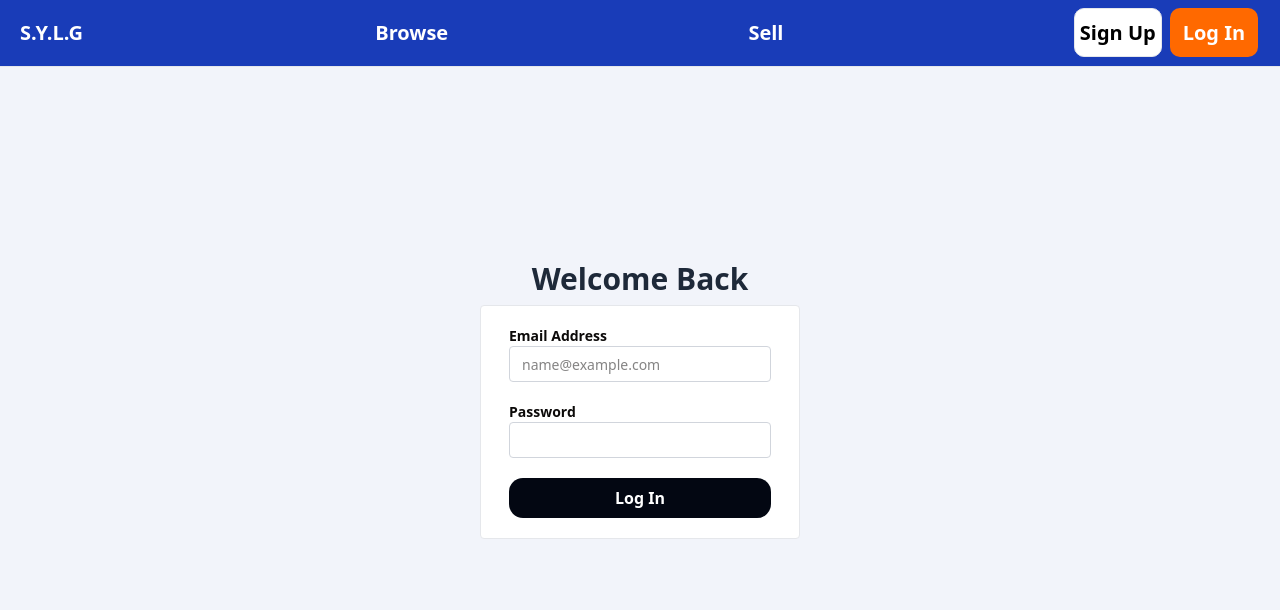
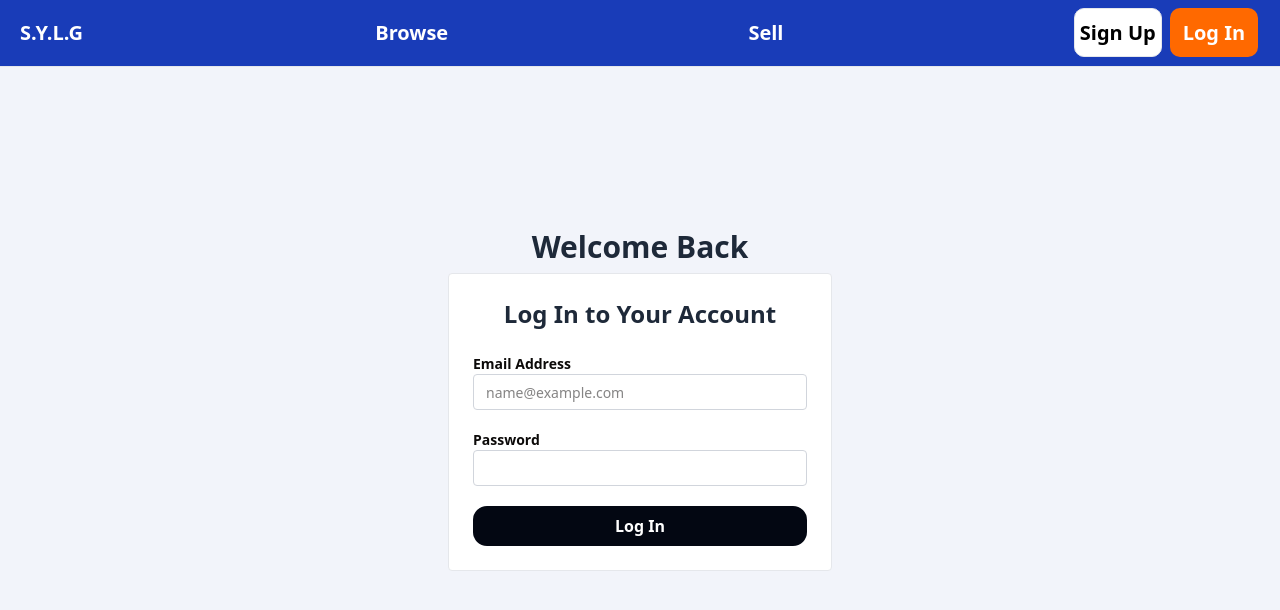
Before and after one commit to JammyBoi41/seeyalatergator, a React (Vite) app in the folder frontend/: page /login in a window 1280 px wide. Shown: the top 610 px of the page. Built offline with nearby package versions, Linux system fonts and the light colour scheme; no server answers.

Commit message:
Extracted login form into its own component for reusability

```diff
--- /dev/null
+++ b/frontend/src/components/LoginForm.jsx
@@ -0,0 +1,54 @@
+import React, { useState } from 'react';
+import Form from 'react-bootstrap/Form';
+import loginUser from '../lib/loginUser';
+
+const LoginForm = () => {
+  const [loginData, setLoginData] = useState({
+    email: '',
+    password: ''
+  });
+
+  const handleSubmit = (e) => {
+    e.preventDefault();
+    loginUser(loginData);
+  };
+
+  return (
+    <Form className="w-full bg-white rounded border-gray-200 border p-6 font-bold max-w-sm" onSubmit={handleSubmit}>
+      <div className="text-center mb-6">
+        <h2 className="text-2xl font-semibold text-gray-800">Log In to Your Account</h2>
+      </div>
+
+      <Form.Group className="flex flex-col mb-5">
+        <Form.Label className="text-sm">Email Address</Form.Label>
+        <Form.Control
+          type="email"
+          placeholder="name@example.com"
+          value={loginData.email}
+          onChange={(e) => setLoginData({ ...loginData, email: e.target.value })}
+          className="outline-gray-400 border-gray-300 border rounded h-9 font-thin pl-3 text-sm"
+        />
+      </Form.Group>
+
+      <Form.Group className="flex flex-col mb-5">
+        <Form.Label className="text-sm">Password</Form.Label>
+        <Form.Control
+          type="password"
+          value={loginData.password}
+          onChange={(e) => setLoginData({ ...loginData, password: e.target.value })}
+          className="outline-gray-400 border-gray-300 border rounded h-9 font-thin pl-3 text-sm"
+        />
+      </Form.Group>
+
+      <button
+        type="submit"
+        className="bg-gray-950 w-full text-white py-2 rounded-xl hover:bg-gray-700 transition duration-300 cursor-pointer"
+        >
+        Log In
+        </button>
+
+    </Form>
+  );
+};
+
+export default LoginForm;
--- a/frontend/src/pages/LoginPage.tsx
+++ b/frontend/src/pages/LoginPage.tsx
@@ -1,42 +1,15 @@
-import React, {useState} from 'react'
-import Form from 'react-bootstrap/Form'
-import loginUser from '../lib/loginUser'
+import React from 'react';
+import LoginForm from '../components/LoginForm';
 
 const LoginPage = () => {
-  const [loginData, setLoginData] = useState({
-    email: '',
-    password: ''
-  });
+  return (
+    <div style={{ backgroundColor: '#f2f4fa' }} className="w-full h-screen flex flex-col items-center justify-center">
+      <div>
+        <h1 className="text-3xl font-bold text-gray-800 mb-2">Welcome Back</h1>
+      </div>
+      <LoginForm />
+    </div>
+  );
+};
 
-  return (
-    <div style={{backgroundColor: "#f2f4fa"}} className="w-full h-screen flex flex-col items-center justify-center">  {/* landing page div */}
-
-      <div> {/* top label */}
-        <h1 className="text-3xl font-bold text-gray-800 mb-2"> Welcome Back </h1>
-      </div>
-
-      <Form className="w-1/4 bg-white rounded border-gray-200 border-1 pl-7 pr-7 pt-5 pb-5 font-bold">
-        <Form.Group className="flex flex-col mb-5">
-          <Form.Label className="text-sm">
-            Email Address
-          </Form.Label>
-          <Form.Control onChange={(e) => {setLoginData({...loginData, email: e.target.value})}} placeholder="name@example.com" className="outline-gray-400 border-gray-300 border-1 rounded h-9 font-thin pl-3 text-sm"/>
-        </Form.Group>
-
-
-        <Form.Group className="flex flex-col mb-5">
-          <Form.Label className="text-sm">
-            Password
-          </Form.Label>
-          <Form.Control onChange={(e) => {setLoginData({...loginData, password: e.target.value})}} type="password" className="outline-gray-400 border-gray-300 border-1 rounded h-9 font-thin pl-3 text-sm"/>
-        </Form.Group>
-
-        <button onClick={(e) => {e.preventDefault(); loginUser(loginData);}} className="bg-gray-950 w-full text-white pt-2 pb-2 rounded-xl hover:bg-gray-700 transition duration-300 cursor-pointer">
-          Log In
-        </button>
-    </Form>
-    </div>
-  )
-}
-
-export default LoginPage
+export default LoginPage;
```
